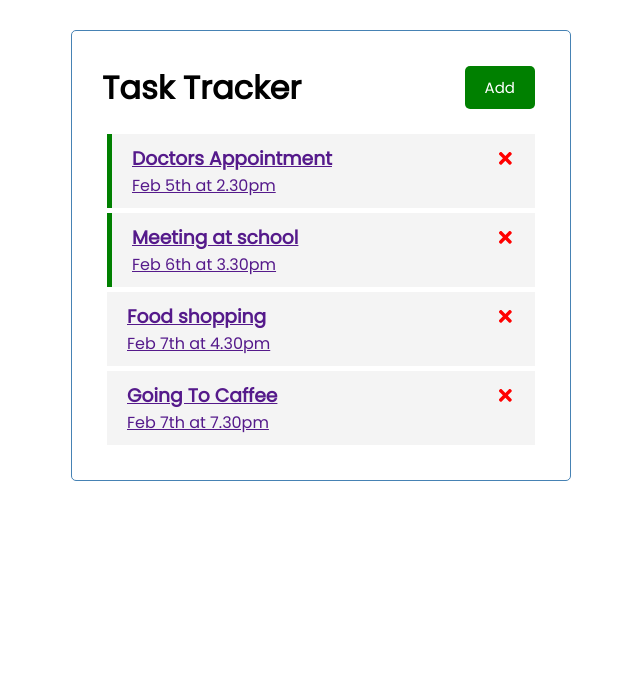
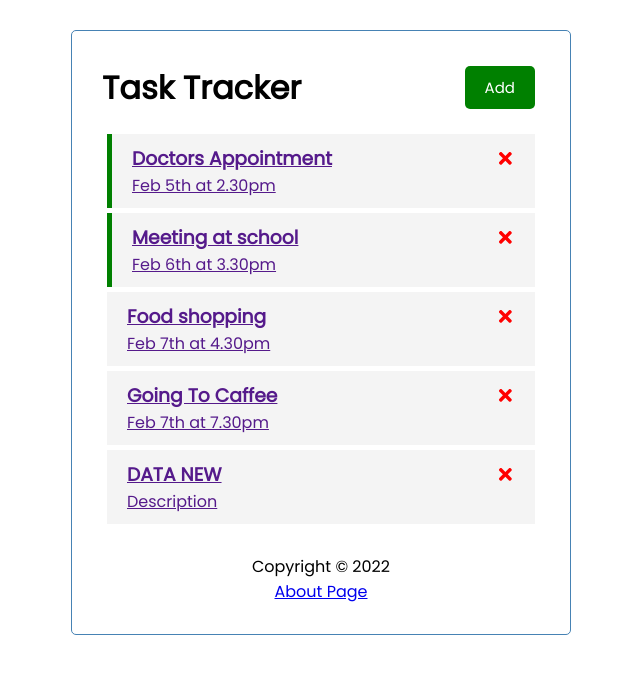
Before and after one commit to MainulDip/EverydayReactJS, a React (Create React App) app in the folder core2022/: page / in a window 1280 px wide. Shown: the top 674 px of the page, without its empty margins (319-959 px from the left). Built offline with nearby package versions, Linux system fonts and the light colour scheme; data requests are answered from the project's data file.

Commit message:
Linking updating

```diff
--- /dev/null
+++ b/core2022/db.json
@@ -0,0 +1,34 @@
+{
+  "tasks": [
+    {
+      "id": 1,
+      "text": "Doctors Appointment",
+      "day": "Feb 5th at 2.30pm",
+      "reminder": true
+    },
+    {
+      "id": 2,
+      "text": "Meeting at school",
+      "day": "Feb 6th at 3.30pm",
+      "reminder": true
+    },
+    {
+      "id": 3,
+      "text": "Food shopping",
+      "day": "Feb 7th at 4.30pm",
+      "reminder": false
+    },
+    {
+      "id": 4,
+      "text": "Going To Caffee",
+      "day": "Feb 7th at 7.30pm",
+      "reminder": false
+    },
+    {
+      "text": "DATA NEW",
+      "day": "Description",
+      "reminder": false,
+      "id": 5
+    }
+  ]
+}
--- a/core2022/src/App.tsx
+++ b/core2022/src/App.tsx
@@ -1,8 +1,11 @@
-import React from "react";
+import React, { useEffect } from "react";
+import { Routes, Route } from "react-router-dom";
 import "./App.css";
 import Header from "./components/Header";
 import Tasks from "./components/Tasks";
 import AddTask from "./components/AddTask";
+import Footer from "./components/Footer";
+import About from "./components/About";
 
 export type TasksType = {
   id: Number;
@@ -14,55 +17,85 @@ export type TasksType = {
 function App() {
   const [showAddTask, setShowAddTask] = React.useState(false);
   const [tasks, setTasks] = React.useState<TasksType[]>([
-    {
-      id: 1,
-      text: "Doctors Appointment",
-      day: "Feb 5th at 2.30pm",
-      reminder: true,
-    },
-    {
-      id: 2,
-      text: "Meeting at school",
-      day: "Feb 6th at 3.30pm",
-      reminder: true,
-    },
-
-    {
-      id: 3,
-      text: "Food shopping",
-      day: "Feb 7th at 4.30pm",
-      reminder: false,
-    },
-    {
-      id: 4,
-      text: "Going To Caffee",
-      day: "Feb 7th at 7.30pm",
-      reminder: false,
-    },
+    // {
+    //   id: 1,
+    //   text: "Doctors Appointment",
+    //   day: "Feb 5th at 2.30pm",
+    //   reminder: true,
+    // },
+    // {
+    //   id: 2,
+    //   text: "Meeting at school",
+    //   day: "Feb 6th at 3.30pm",
+    //   reminder: true,
+    // },
+    // {
+    //   id: 3,
+    //   text: "Food shopping",
+    //   day: "Feb 7th at 4.30pm",
+    //   reminder: false,
+    // },
+    // {
+    //   id: 4,
+    //   text: "Going To Caffee",
+    //   day: "Feb 7th at 7.30pm",
+    //   reminder: false,
+    // },
   ]);
 
+  useEffect(() => {
+    const getTasks = async () => {
+      const taskFromServer = await fetchTasks();
+      setTasks(taskFromServer);
+    };
+
+    getTasks();
+  }, []);
+
+  //  Pull Data
+  const fetchTasks = async () => {
+    const res = await fetch("http://localhost:3001/tasks");
+    const data = await res.json();
+    return data;
+  };
+
   // Add Task
-  const addTask = (task: any) => {
+  const addTask = async (task: any) => {
     // console.log("adding task", task);
-    const id = Math.floor(Math.random() * 1000) + 1;
-    const newTask = { id, ...task };
-    setTasks([...tasks, newTask]);
+    // const id = Math.floor(Math.random() * 1000) + 1;
+    // const newTask = { id, ...task };
+    // setTasks([...tasks, newTask]);
+    const res = await fetch(`http://localhost:3001/tasks/`, { method: "POST", headers: { "Content-type": "application/json" }, body: JSON.stringify(task) });
+    const data = await res.json();
+    console.log(data);
+    setTasks([...tasks, data]);
   };
 
   // Delete Task
-  const deleteTask = (id: any, e: {}) => {
-    console.log(id);
+  const deleteTask = async (id: any, e: {}) => {
+    // console.log(id);
+    // setTasks(tasks.filter((task) => task.id !== id));
+    await fetch(`http://localhost:3001/tasks/${id}`, { method: "DELETE" });
     setTasks(tasks.filter((task) => task.id !== id));
   };
 
   //  Toggle reminder
-  const toggleReminder = (id?: Number, e?: any) => {
+  const toggleReminder = async (id?: Number, e?: any) => {
     e.preventDefault();
     if (e.type !== "dblclick") return;
     // console.log("ToggleReminder", id, e);
+    // setTasks(
+    //   tasks.map((task) => {
+    //     return task.id === id ? { ...task, reminder: !task.reminder } : task;
+    //   })
+    // );
+    const getDataReminderState = tasks.find((task: any) => task.id === id);
+    console.log(getDataReminderState?.reminder);
+    const update = await fetch(`http://localhost:3001/tasks/${id}`, { method: "PATCH", headers: { "Content-type": "application/json" }, body: JSON.stringify({ reminder: !getDataReminderState?.reminder }) });
+    const data = await update.json();
     setTasks(
       tasks.map((task) => {
-        return task.id === id ? { ...task, reminder: !task.reminder } : task;
+        return task.id === data.id ? { ...task, reminder: data.reminder } : task;
       })
     );
   };
@@ -70,9 +103,22 @@ function App() {
   return (
     <div className="container">
       <Header showAdd={showAddTask} onAdd={() => setShowAddTask(!showAddTask)} />
-      {showAddTask ? <AddTask onAdd={addTask} /> : ""}
 
-      {tasks.length > 0 ? <Tasks tasks={tasks} onDelete={deleteTask} onToggle={toggleReminder} /> : <div className="">No Task Listed</div>}
+      <Routes>
+        <Route
+          path="/"
+          element={
+            <>
+              {showAddTask ? <AddTask onAdd={addTask} /> : ""}
+
+              {tasks.length > 0 ? <Tasks tasks={tasks} onDelete={deleteTask} onToggle={toggleReminder} /> : <div className="">No Task Listed</div>}
+            </>
+          }
+        />
+        <Route path="/about" element={<About />} />
+      </Routes>
+
+      <Footer />
     </div>
   );
 }
--- /dev/null
+++ b/core2022/src/components/About.tsx
@@ -0,0 +1,14 @@
+import React from 'react';
+import PropTypes from 'prop-types';
+import { Link } from 'react-router-dom';
+
+const About = (props: any) => {
+  return <div>
+      <h4>Version 1.0</h4>
+      <Link to="/">Go Back</Link>
+  </div>;
+};
+
+About.propTypes = {};
+
+export default About;
--- /dev/null
+++ b/core2022/src/components/Footer.tsx
@@ -0,0 +1,16 @@
+import React from "react";
+import { Link } from "react-router-dom";
+import PropTypes from "prop-types";
+
+const Footer = (props: any) => {
+  return (
+    <footer>
+      <p className="">Copyright &copy; 2022</p>
+      <Link to="/about">About Page</Link>
+    </footer>
+  );
+};
+
+Footer.propTypes = {};
+
+export default Footer;
--- a/core2022/src/index.tsx
+++ b/core2022/src/index.tsx
@@ -1,14 +1,17 @@
-import React from 'react';
-import ReactDOM from 'react-dom';
-import './index.css';
-import App from './App';
-import reportWebVitals from './reportWebVitals';
+import React from "react";
+import ReactDOM from "react-dom";
+import "./index.css";
+import App from "./App";
+import reportWebVitals from "./reportWebVitals";
+import { BrowserRouter } from "react-router-dom";
 
 ReactDOM.render(
   <React.StrictMode>
-    <App />
+    <BrowserRouter>
+      <App />
+    </BrowserRouter>
   </React.StrictMode>,
-  document.getElementById('root')
+  document.getElementById("root")
 );
 
 // If you want to start measuring performance in your app, pass a function
```
Also changed, not shown: core2022/package.json (+6 -1 lines), 1 other file (tests, documents, lock files or other folders).
